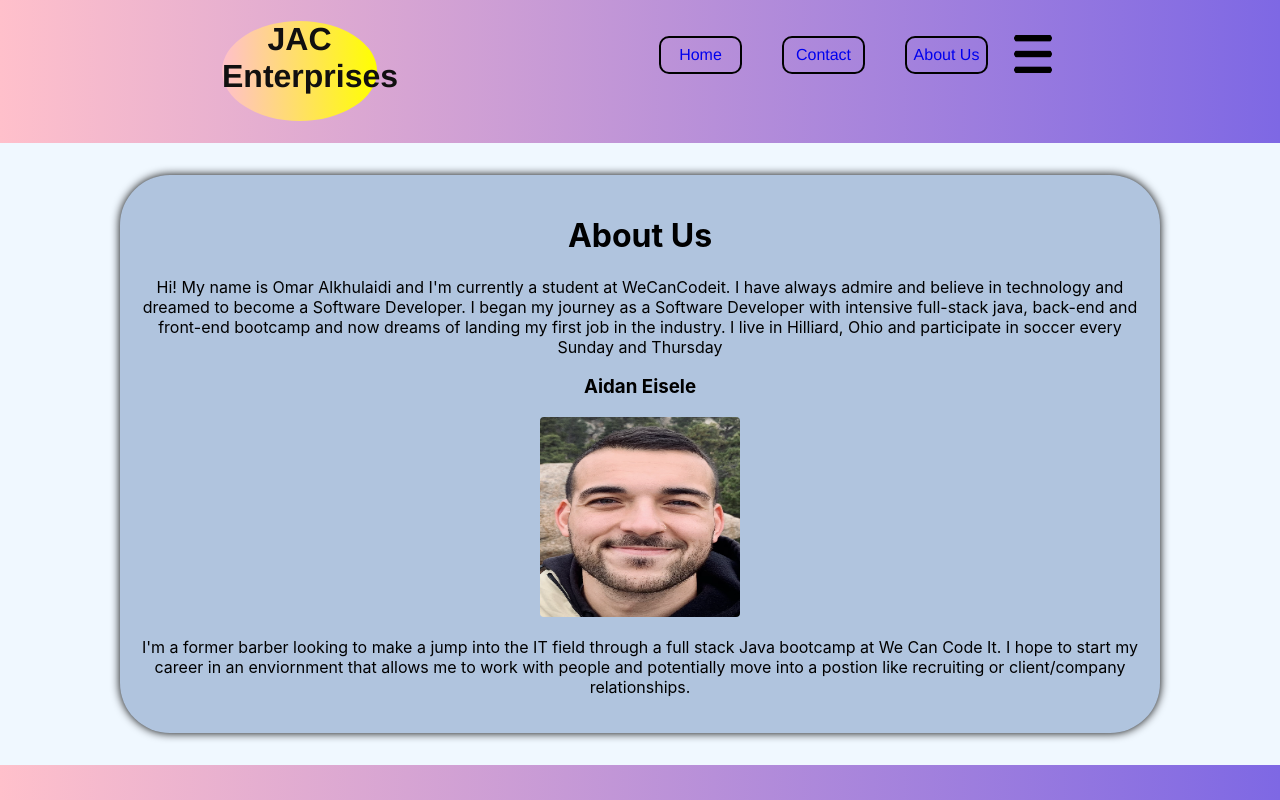
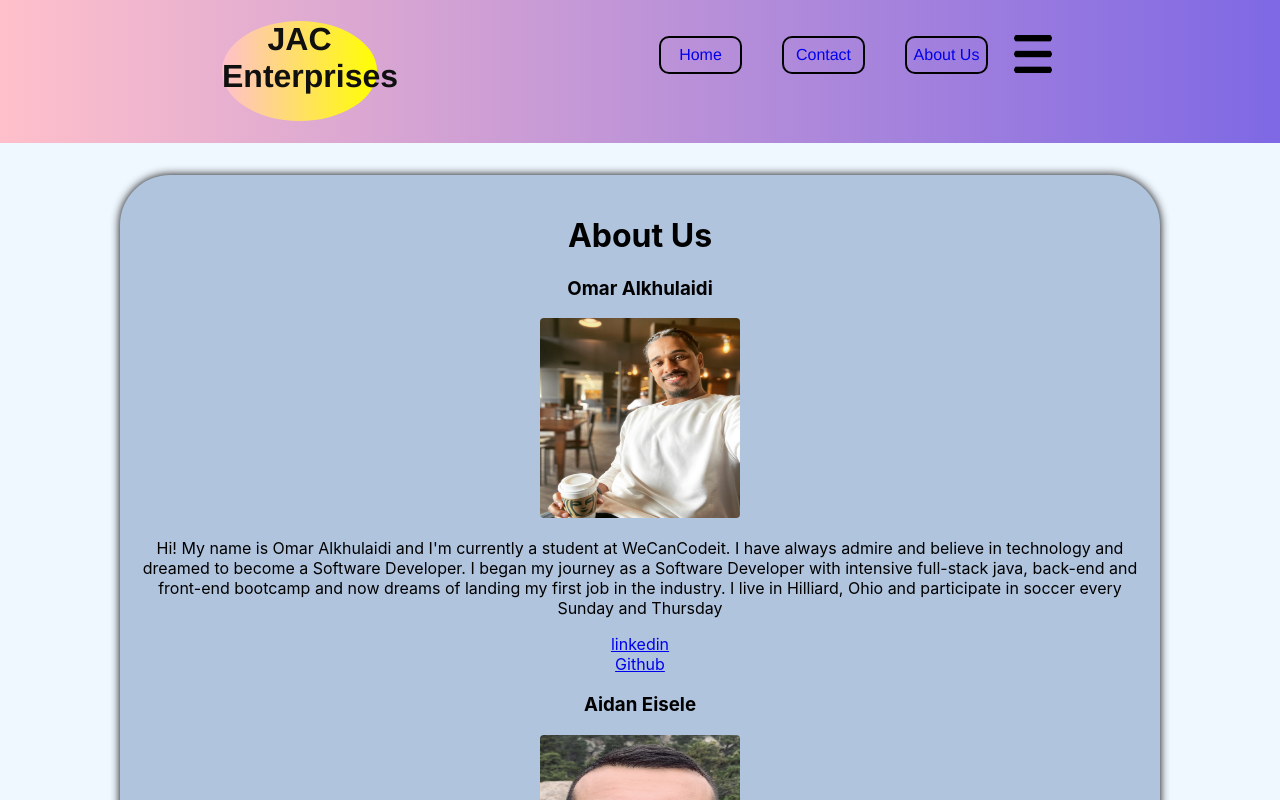
Before and after one commit to matthewkromalic/jac-spa-htmlmnop, a React (Create React App) app in the folder education-website/: page /us in a window 1280 px wide. Shown: the top 800 px of the page. Built offline with nearby package versions, Linux system fonts and the light colour scheme.

Commit message:
updated about page

```diff
--- a/education-website/src/components/all-screens/Contact/AboutPage.js
+++ b/education-website/src/components/all-screens/AboutUs/AboutPage.js
@@ -1,13 +1,20 @@
 import React from "react";
 import Aidan from "../images/Headshot 2.png"
+import Omar from "../images/Omar.JPG"
 import "./about.css"
+
+
 const AboutPage = () => {
 
     return(
 
         <div className="about">
              <h1>About Us</h1>
+             <h3>Omar Alkhulaidi</h3>
+             <img src={Omar}></img>
              <p>Hi! My name is Omar Alkhulaidi and I'm currently a student at WeCanCodeit. I have always admire and believe in technology and dreamed to become a Software Developer. I began my journey as a Software Developer with intensive full-stack java, back-end and front-end bootcamp and now dreams of landing my first job in the industry. I live in Hilliard, Ohio and participate in soccer every Sunday and Thursday</p>
+             <a id="Linkedin" href="http://linkedin.com/in/omar-alkhulaidi-76ab111aa">linkedin</a>
+             <a id="Github" href="http://github.com/don90omar">Github</a>
             <h3>Aidan Eisele</h3>
              <img src={Aidan}></img>
              <p>I'm a former barber looking to make a jump into the IT field through a full stack Java bootcamp at We Can Code It. I hope to start my career in an enviornment that allows me to work with people and potentially move into a postion like recruiting or client/company relationships.</p>
--- a/education-website/src/components/all-screens/Contact/about.css
+++ b/education-website/src/components/all-screens/AboutUs/about.css
@@ -7,3 +7,9 @@
     display: flex;
     justify-content: center;
 }
+
+.about a {
+    display: flex;
+    justify-content: center;
+
+}
--- /dev/null
+++ b/education-website/src/components/all-screens/Contact/ContactPage.js
@@ -0,0 +1 @@
+import React from "react";
--- a/education-website/src/components/router/router.js
+++ b/education-website/src/components/router/router.js
@@ -2,7 +2,7 @@ import { Route, Switch } from 'react-router-dom'
 import MainScreen from '../all-screens/main/MainScreen.js'
 import NasaPage from '../all-screens/NASA/NasaAPI.js'
 import Countries from '../all-screens/Countries/Country.js'
-import AboutPage from '../all-screens/Contact/AboutPage.js'
+import AboutPage from '../all-screens/AboutUs/AboutPage.js'
 import SingleCountry from '../all-screens/Countries/SingleCountry.js'
 import States from '../all-screens/States/State.js'
 import SingleState from '../all-screens/States/SingleState.js'
```
Also changed, not shown: education-website/src/components/all-screens/images/Omar.JPG (renamed from education-website/src/components/all-screens/images/UMEA0103.JPG).
